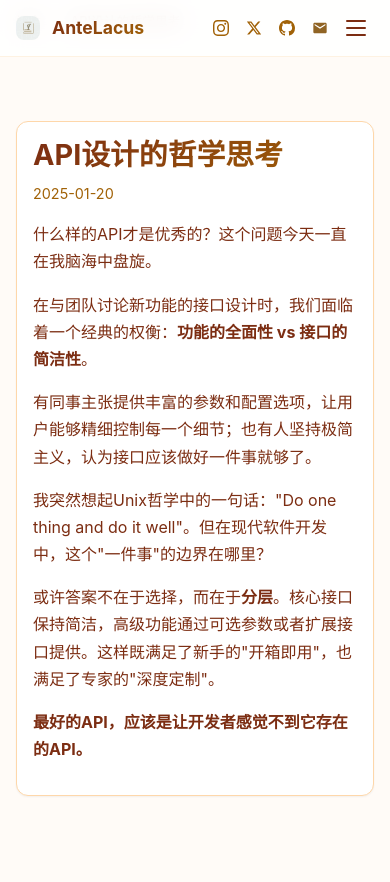
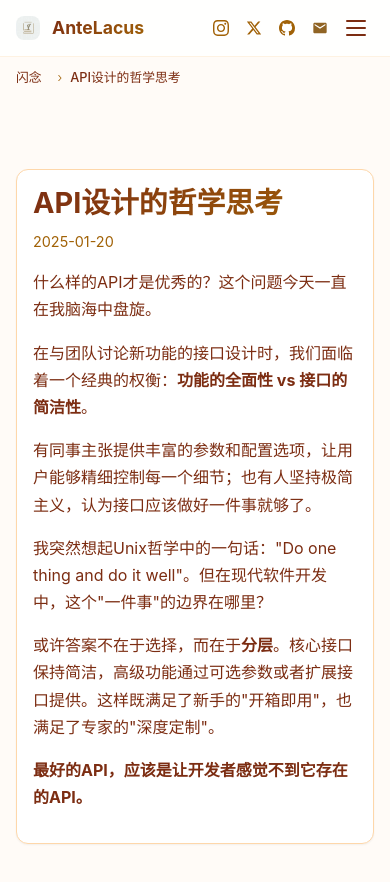
Before and after one commit to antelacus/project-antelacus, a Next.js app: page /notes/2025-01-20-api-design in a window 390 px wide. Before the commit the page ends 844 px from the top, so only its background shows below. Built offline with nearby package versions, Linux system fonts and the light colour scheme.

Commit message:
fix: 修复面包屑导航位置，使其出现在导航栏下方而非导航栏内
- 调整breadcrumb top位置从1rem到5rem
- 增加gallery-detail的padding-top以配合新的面包屑位置
- 优化移动端响应式布局

```diff
--- a/src/app/globals.css
+++ b/src/app/globals.css
@@ -1528,7 +1528,7 @@ p {
   margin-bottom: 1rem;
   font-size: 0.9rem;
   position: absolute;
-  top: 1rem;
+  top: 5rem;
   left: 1rem;
   z-index: 10;
 }
@@ -1657,9 +1657,13 @@ p {
   }
 
   .gallery-breadcrumb {
-    top: 0.5rem;
+    top: 4rem;
     left: 0.5rem;
     font-size: 0.8rem;
+  }
+
+  .gallery-detail {
+    padding-top: 5rem;
   }
 }
 
@@ -2083,7 +2087,7 @@ p {
 }
 
 .gallery-detail {
-  padding-top: 3rem;
+  padding-top: 6rem;
 }
 
 .gallery-detail article.card {
```
